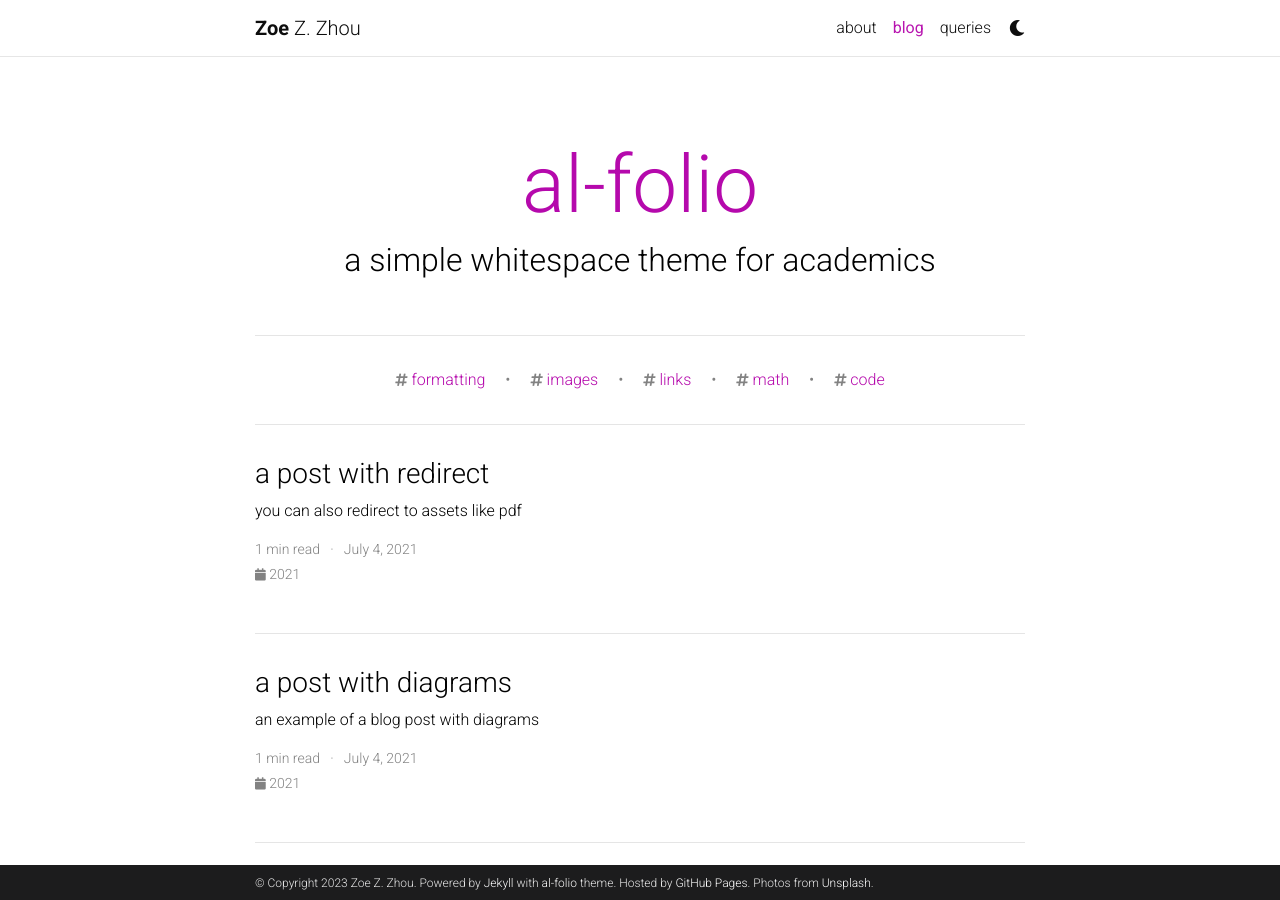
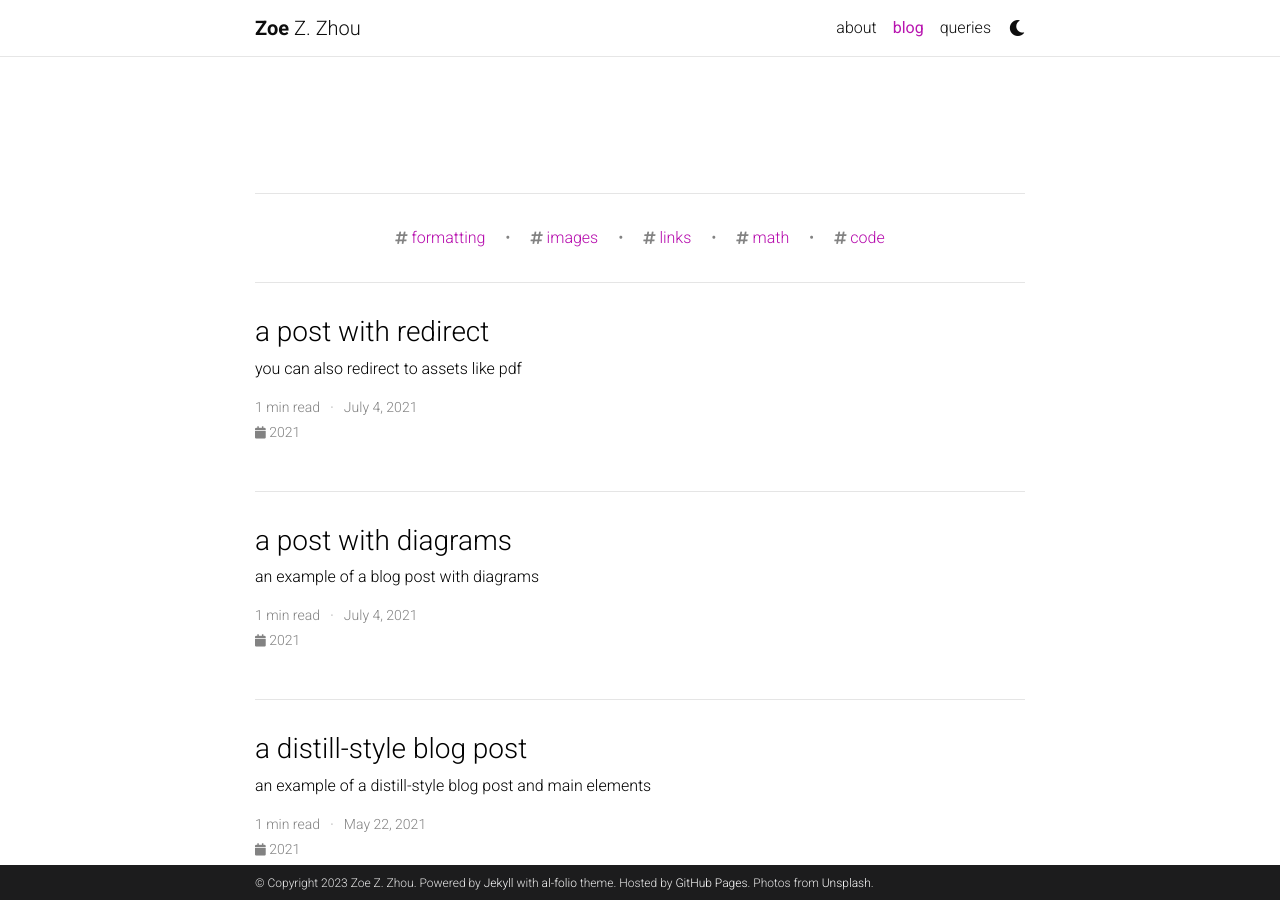
Before and after one commit to Zoewhat/Zoewhat.github.io, a Jekyll site: the page built from blog/index.html, in a window 1280 px wide and 900 px high. Built offline with Jekyll 4.4.1, drawn with Linux system fonts in a browser that asks for light colours; the list of posts is cut into pages by our own code; comment, search, counter and statistics services are not loaded; a style sheet for code colours, icons or effects is not loaded.

Commit message:
Update _config.yml

```diff
--- a/_config.yml
+++ b/_config.yml
@@ -111,9 +111,9 @@
 # Blog
 # -----------------------------------------------------------------------------
 
-blog_name: al-folio # blog_name will be displayed in your blog page
+# blog_name: al-folio # blog_name will be displayed in your blog page
 blog_nav_title: blog # your blog must have a title for it to be displayed in the nav bar
-blog_description: a simple whitespace theme for academics
+# blog_description: a simple whitespace theme for academics
 permalink: /blog/:year/:title/
 
 # Pagination
```
